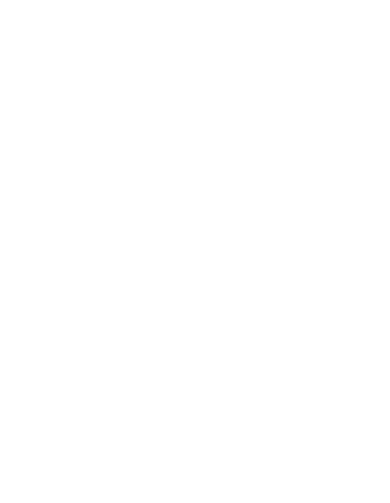
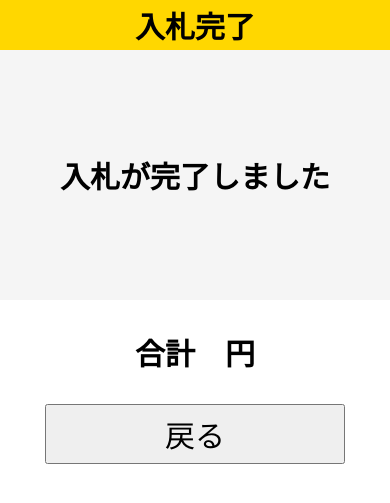
Before and after one commit to daikun4710/FourCraft, a PHP site: page /BidCompletion.php in a window 390 px wide. Before the commit the part shown is empty. Shown: the top 503 px of the page. Run offline with PHP 8.4, Linux system fonts and the light colour scheme.

```diff
--- a/app/BidCompletion.php
+++ b/app/BidCompletion.php
@@ -5,8 +5,92 @@
   <meta http-equiv="X-UA-Compatible" content="IE=edge">
   <meta name="viewport" content="width=device-width, initial-scale=1.0">
   <title>入札完了画面</title>
+  <style>
+    body{
+      text-align: center;
+      margin: 0;
+      padding: 0;
+      font-size: 50px;
+      font-weight: 600;
+    }
+
+    #title{
+      background:gold;
+      height: 100px;
+      top: 50%;
+      display: flex;
+      justify-content: center;
+      align-items: center;
+
+    }
+    #message{
+      background: #f5f5f5;
+
+      width: auto;
+      height: 250px;
+      display: flex;
+      justify-content: center;
+      align-items: center;
+    }
+    #button{
+      width: 300px;
+      height: 60px;
+      font-size:40px
+    }
+
+    @media only screen and (max-width: 450px){
+      body{
+      text-align: center;
+      margin: 0;
+      padding: 0;
+      font-size: 30px;
+      font-weight: 600;
+
+    }
+
+    #title{
+      background:gold;
+      height: 50px;
+      top: 50%;
+      display: flex;
+      justify-content: center;
+      align-items: center;
+
+    }
+    #message{
+      background: #f5f5f5;
+
+      width: auto;
+      height: 250px;
+      display: flex;
+      justify-content: center;
+      align-items: center;
+    }
+    #button{
+      width: 300px;
+      height: 60px;
+      font-size:30px;
+    }
+  }
+
+
+  </style>
 </head>
 <body>
+  <div id="title">
+      入札完了
+  </div>
 
+  <div id="message">
+        入札が完了しました
+  </div>
+
+  <p>
+    合計　<span id="kin"></span>円
+  </p>
+
+  <a href="ProductList.php">
+    <button type="button" id="button">戻る</button>
+  </a>
 </body>
 </html>
--- a/app/DicideCompletion.php
+++ b/app/DicideCompletion.php
@@ -79,11 +79,11 @@
 <body>
 
     <div id="title">
-      入札完了
+      落札完了
     </div>
 
     <div id="message">
-        入札が完了しました
+        落札が完了しました
     </div>
 
     <p>
```
